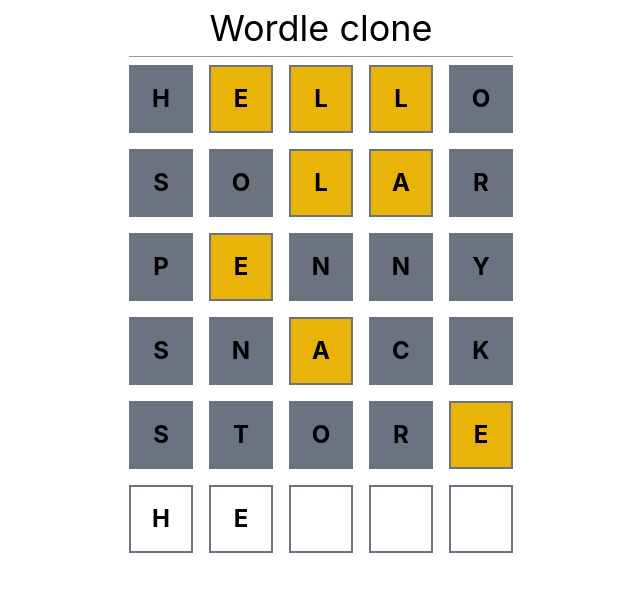
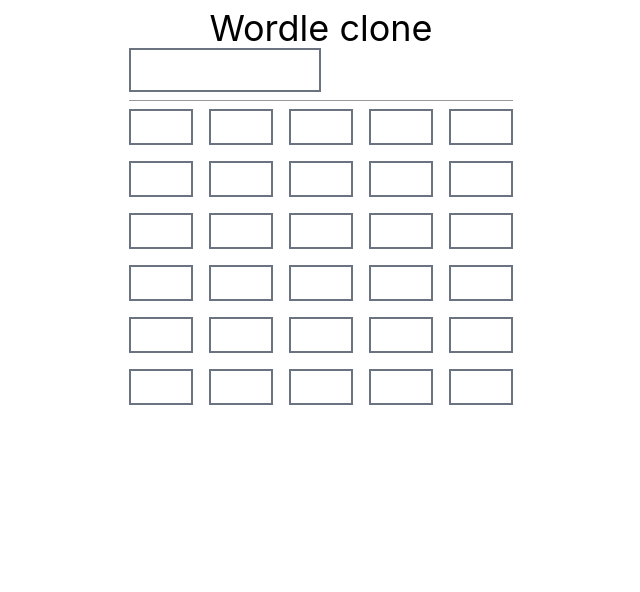
Before and after one commit to piyushpradhan/wordle-clone, a React (Vite) app: page / in a window 1280 px wide. Shown: the top 592 px of the page, without its empty margins (319-959 px from the left). Built offline with nearby package versions, Linux system fonts and the light colour scheme.

Commit message:
Add new game and game over logic

```diff
--- a/src/App.tsx
+++ b/src/App.tsx
@@ -1,21 +1,73 @@
-import React from "react";
+import React, { useState, ChangeEvent } from "react";
 import WordRow from "./component/WordRow";
+import { useAppContext } from "./hooks/useAppContext";
+import { GUESS_LENGTH, LETTER_LENGTH } from "./utils/constants";
 
 function App() {
+  const [guess, setGuess] = useState<string>("");
+  const appContext = useAppContext();
+
+  let rows = [...(appContext?.appState.guesses ?? [])];
+
+  if (rows.length < GUESS_LENGTH) {
+    rows.push(guess);
+  }
+  const remainingGuessCount = GUESS_LENGTH - rows.length;
+  rows = rows.concat(Array(remainingGuessCount).fill(""));
+
+  function updateGuess(e: ChangeEvent<HTMLInputElement>) {
+    const newGuess = e.target.value;
+    if (newGuess.length === LETTER_LENGTH) {
+      appContext?.addGuess(newGuess);
+      setGuess("");
+      return;
+    }
+
+    setGuess(newGuess);
+  }
+
+  function startNewGame() {
+    appContext?.startNewGame();
+    setGuess("");
+  }
+
+  const isGameOver = appContext?.appState.guesses.length === GUESS_LENGTH;
+
   return (
-    <div className="mx-auto w-96">
+    <div className="mx-auto w-96 relative">
       <header className="border-b border-black/40 pb-2 my-2">
         <h1 className="text-4xl text-center">Wordle clone</h1>
+
+        <div>
+          <input
+            type="text"
+            className="w-1/2 p-2 border-2 border-gray-500"
+            value={guess}
+            onChange={updateGuess}
+          />
+        </div>
       </header>
 
       <main className="grid grid-rows-6 gap-4">
-        <WordRow letters="hello" />
-        <WordRow letters="solar" />
-        <WordRow letters="penny" />
-        <WordRow letters="snack" />
-        <WordRow letters="store" />
-        <WordRow letters="he" />
+        {rows.map((word, index) => {
+          return <WordRow key={`${word}-${index}`} letters={word} />;
+        })}
       </main>
+
+      {isGameOver && (
+        <div
+          role="modal"
+          className="absolute bg-white left-0 right-0 top-1/4 p-6 w-3/4 mx-auto rounded-lg border-2 border-gray-500 text-center"
+        >
+          Game over!
+          <button
+            className="block border rounded bg-green-500 p-2 mt-4 mx-auto"
+            onClick={startNewGame}
+          >
+            New Game
+          </button>
+        </div>
+      )}
     </div>
   );
 }
--- a/src/component/WordRow.tsx
+++ b/src/component/WordRow.tsx
@@ -1,8 +1,7 @@
 import React from "react";
 import { computeGuess } from "../utils/helper";
 import CharacterBox from "./CharacterBox";
-
-const LETTER_LENGTH = 5;
+import { LETTER_LENGTH } from "../utils/constants";
 
 type WordRowProps = {
   letters: string;
@@ -20,7 +19,7 @@
     <div className="grid grid-cols-5 gap-4">
       {lettersArray.map((char, index) => (
         <CharacterBox
-          key={`${char}-index`}
+          key={`${char}-${index}`}
           value={char}
           guessState={guessStates[index]}
         />
--- /dev/null
+++ b/src/hooks/useAppContext.tsx
@@ -0,0 +1,51 @@
+import React, { createContext, ReactNode, useContext, useState } from "react";
+import { getRandomWord } from "../utils/helper";
+
+type AppContextType = {
+  appState: AppStateType;
+  addGuess: (guess: string) => void;
+  startNewGame: () => void;
+};
+
+type AppStateType = {
+  answer: string;
+  guesses: string[];
+};
+
+const initialState: AppStateType = {
+  answer: getRandomWord(),
+  guesses: [],
+};
+
+export const AppContext = createContext<AppContextType | null>(null);
+
+export const AppProvider = ({ children }: { children: ReactNode }) => {
+  const [appState, setAppState] = useState<AppStateType>(initialState);
+
+  function addGuess(guess: string) {
+    setAppState((prevState) => ({
+      ...prevState,
+      guesses: [...prevState.guesses, guess],
+    }));
+  }
+
+  function startNewGame() {
+    setAppState(initialState);
+  }
+
+  return (
+    <AppContext.Provider
+      value={{
+        appState,
+        addGuess,
+        startNewGame,
+      }}
+    >
+      {children}
+    </AppContext.Provider>
+  );
+};
+
+export const useAppContext = () => {
+  return useContext(AppContext);
+};
--- a/src/main.tsx
+++ b/src/main.tsx
@@ -1,10 +1,13 @@
-import React from 'react'
-import ReactDOM from 'react-dom/client'
-import App from './App'
-import './index.css'
+import React from "react";
+import ReactDOM from "react-dom/client";
+import App from "./App";
+import { AppProvider } from "./hooks/useAppContext";
+import "./index.css";
 
-ReactDOM.createRoot(document.getElementById('root') as HTMLElement).render(
+ReactDOM.createRoot(document.getElementById("root") as HTMLElement).render(
   <React.StrictMode>
-    <App />
-  </React.StrictMode>,
-)
+    <AppProvider>
+      <App />
+    </AppProvider>
+  </React.StrictMode>
+);
--- a/src/utils/constants.ts
+++ b/src/utils/constants.ts
@@ -1,3 +1,6 @@
+export const LETTER_LENGTH = 5;
+export const GUESS_LENGTH = 6;
+
 export const LetterState = {
     MISS: "MISS",
     PRESENT: "PRESENT",
```
